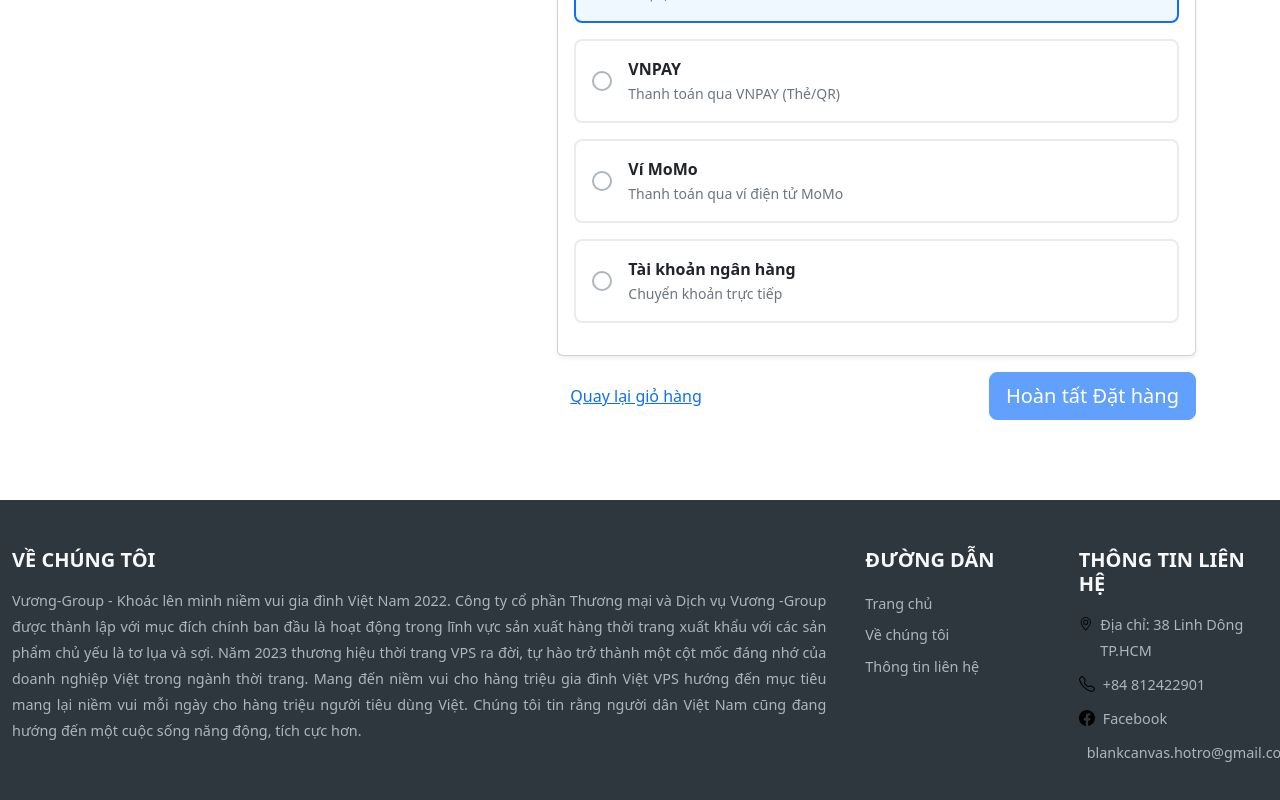
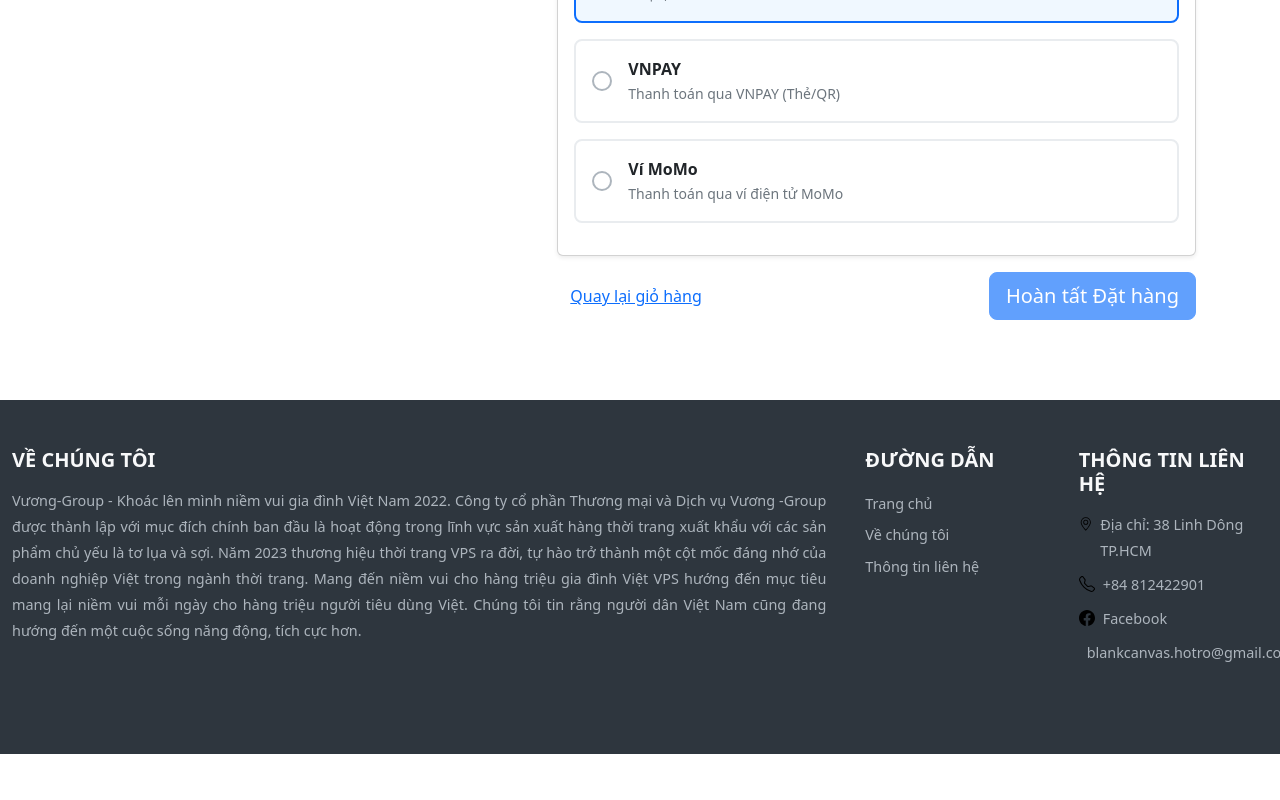
Before and after one commit to Luandzai/DoAnWebQuanAo, a React (Vite) app in the folder client/: page /checkout in a window 1280 px wide. Shown: the part 1077-1877 px from the top of the page. After the commit the page ends 1831 px from the top, so only its background shows below. Built offline with nearby package versions, Linux system fonts and the light colour scheme; no server answers.

Commit message:
Xoa phuong thuc thanh toan bang chuyen khoan ngan hang

```diff
--- a/client/src/components/PaymentOptions.jsx
+++ b/client/src/components/PaymentOptions.jsx
@@ -1,12 +1,7 @@
 // client/src/components/PaymentOptions.jsx
 import React from "react";
 import { Card, Form } from "react-bootstrap";
-import {
-  Bank,
-  CreditCard2FrontFill,
-  CashCoin,
-  Paypal,
-} from "react-bootstrap-icons";
+import { CreditCard2FrontFill, CashCoin, Paypal } from "react-bootstrap-icons";
 
 // Mảng layout cho PT Thanh toán
 const paymentCardOptions = [
@@ -27,13 +22,7 @@ const paymentCardOptions = [
     name: "Ví MoMo",
     description: "Thanh toán qua ví điện tử MoMo",
     icon: <Paypal />,
-  },
-  {
-    id: "704",
-    name: "Tài khoản ngân hàng",
-    description: "Chuyển khoản trực tiếp",
-    icon: <Bank />,
-  },
+  }
 ];
 
 const PaymentOptions = ({
```
